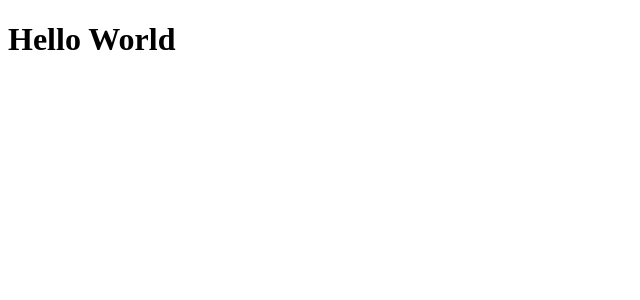
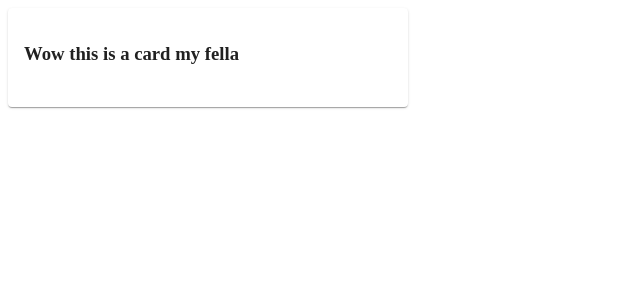
Before and after one commit to natedunn2230/AwesomeReactApp, a React app: page / in a window 1280 px wide. Shown: the top 300 px of the page, without its empty margins (0-640 px from the left). Built offline with nearby package versions, Linux system fonts and the light colour scheme.

Commit message:
Added example of a card

```diff
--- a/package.json
+++ b/package.json
@@ -27,6 +27,11 @@
     "webpack-dev-server": "^4.11.1"
   },
   "dependencies": {
+    "@emotion/react": "^11.11.0",
+    "@emotion/styled": "^11.11.0",
+    "@fontsource/roboto": "^4.5.8",
+    "@mui/icons-material": "^5.11.16",
+    "@mui/material": "^5.12.3",
     "react": "^18.2.0",
     "react-dom": "^18.2.0"
   }
--- a/src/Hello.tsx
+++ b/src/Hello.tsx
@@ -1,5 +1,16 @@
+import { CardContent } from '@mui/material';
+import Card from '@mui/material/Card';
+
 function App() {
-    return <h1>Hello World</h1>
+    return (
+        <Card sx={{maxWidth: 400}}>
+            <CardContent>
+                <h3>Wow this is a card my fella</h3>
+            </CardContent>
+
+        </Card>
+
+    );
 }
 
 export default App;
```
Also changed, not shown: 1 other file (tests, documents, lock files or other folders).
